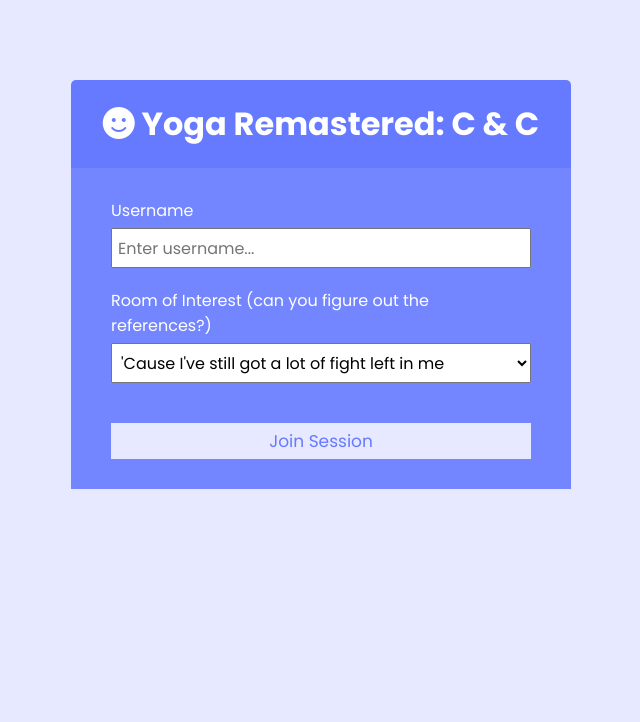
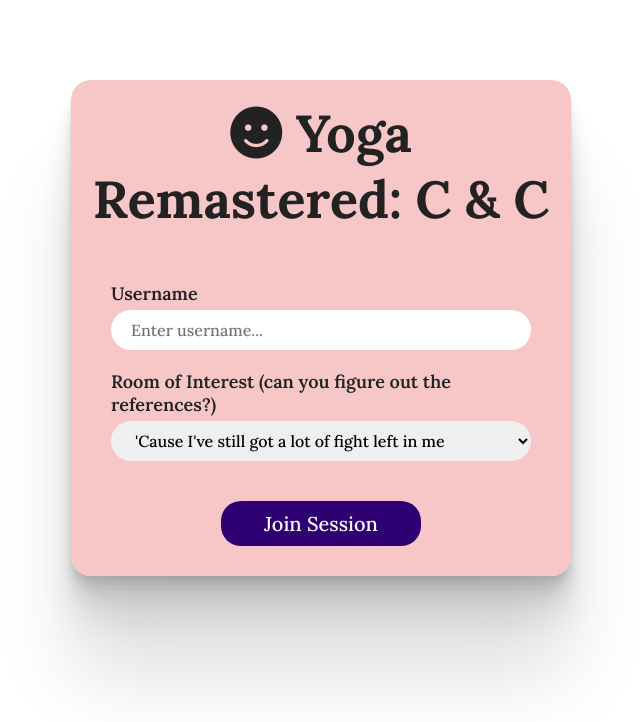
Before and after one commit to ceruleanox/YogaRemastered, a website: page public/index.html in a window 1280 px wide. Shown: the whole page, without its empty margins (319-959 px from the left). Drawn offline with Linux system fonts and the light colour scheme.

Commit message:
landing form styles complete

```diff
--- a/public/css/styles.css
+++ b/public/css/styles.css
@@ -1,6 +1,6 @@
-@import url('https://fonts.googleapis.com/css2?family=Poppins:wght@200;300;400;500;600;700&display=swap');
+@import url('https://fonts.googleapis.com/css2?family=Lora:wght@400;500;600;700&display=swap');
 *{
-    font-family: 'Poppins', sans-serif;
+    font-family: 'Lora', serif;
     box-sizing: border-box;
 	margin: 0;
 	padding: 0;
@@ -10,14 +10,21 @@
 :root {
 	--dark-color-a: #667aff;
 	--dark-color-b: #7386ff;
-	--light-color: #e6e9ff;
-	--success-color: #5cb85c;
-	--error-color: #d9534f;
+	--lavender: #EED9F3;
+	--success-color: #3EA670;
+	--error-color: #EE5335;
+	--light-pink: #F7C7C8;
+	--coral: #FF8072;
+	--light-blue: #A5DBF5;
+	--teal: #3B91A3;
+	--purple: #2F0072;
+	--white: #FFFFFF;
+	--off-black: #222222;
 }
 
 body {
 	font-size: 16px;
-	background: var(--light-color);
+	background: var(--white);
 	margin: 20px;
 }
 
@@ -32,7 +39,7 @@ a {
 .btn {
 	cursor: pointer;
 	padding: 5px 15px;
-	background: var(--light-color);
+	background: var(--white);
 	color: var(--dark-color-a);
 	border: 0;
 	font-size: 17px;
@@ -42,14 +49,14 @@ a {
 
 .chat-container {
 	max-width: 1100px;
-	background: #fff;
+	background: var(--white);
 	margin: 30px auto;
 	overflow: hidden;
 }
 
 .chat-header {
 	background: var(--dark-color-a);
-	color: #fff;
+	color: var(--white);
 	border-top-left-radius: 5px;
 	border-top-right-radius: 5px;
 	padding: 15px;
@@ -65,7 +72,7 @@ a {
 
 .chat-sidebar {
 	background: var(--dark-color-b);
-	color: #fff;
+	color: var(--white);
 	padding: 20px 20px 60px;
 	overflow-y: scroll;
 }
@@ -94,7 +101,7 @@ a {
 .chat-messages .message {
 	padding: 10px;
 	margin-bottom: 15px;
-	background-color: var(--light-color);
+	background-color: var(--white);
 	border-radius: 5px;
 	overflow-wrap: break-word;
 }
@@ -131,20 +138,48 @@ a {
 .join-container {
 	max-width: 500px;
 	margin: 80px auto;
-	color: #fff;
+	border-radius: 20px;
+	color: var(--white);
+  box-shadow:
+		0 2.8px 2.2px rgba(0, 0, 0, 0.034),
+		0 6.7px 5.3px rgba(0, 0, 0, 0.048),
+		0 12.5px 10px rgba(0, 0, 0, 0.06),
+		0 22.3px 17.9px rgba(0, 0, 0, 0.072),
+		0 41.8px 33.4px rgba(0, 0, 0, 0.086),
+		0 100px 80px rgba(0, 0, 0, 0.12)
 }
 
 .join-header {
 	text-align: center;
 	padding: 20px;
-	background: var(--dark-color-a);
-	border-top-left-radius: 5px;
-	border-top-right-radius: 5px;
+	background: var(--light-pink);
+	font-size: 26px;
+	color: var(--off-black);
+	border-top-left-radius: 20px;
+	border-top-right-radius: 20px;
+}
+
+.join-header h5 {
+	padding: 4px;
+	color: var(--purple);
+}
+
+.yoga {
+	width: 100%;
+	object-fit: contain;
+	max-width: 400px;
 }
 
 .join-main {
 	padding: 30px 40px;
-	background: var(--dark-color-b);
+	background: var(--light-pink);
+	border-bottom-left-radius: 20px;
+	border-bottom-right-radius: 20px;
+}
+
+form {
+	display: flex;
+	flex-direction: column;
 }
 
 .join-main p {
@@ -158,25 +193,50 @@ a {
 .join-main label {
 	display: block;
 	margin-bottom: 5px;
+	color: var(--off-black);
+	font-size: 18px;
+	font-weight: 600;
 }
 
 .join-main input[type='text'] {
 	font-size: 16px;
 	padding: 5px;
+	padding-left: 20px;
 	height: 40px;
 	width: 100%;
+	border-radius: 20px;
+	border: none;
+	color: var(--off-black);
+	font-weight: 500;
 }
 
-.join-main select {
+.join-main select, option {
 	font-size: 16px;
 	padding: 5px;
+	padding-left: 20px;
 	height: 40px;
 	width: 100%;
+	border: none;
+	border-radius: 20px;
+	font-weight: 500;
 }
 
 .join-main .btn {
+	align-self: center;
 	margin-top: 20px;
-	width: 100%;
+	width: 200px;
+	padding: 10px 0;
+	border-radius: 20px;
+	background-color: var(--purple);
+	color: var(--white);
+	font-weight: 500;
+	font-size: 20px;
+
+
+}
+
+.join-main .btn:hover {
+		background-color: #5900d8;
 }
 
 @media (max-width: 700px) {
```
